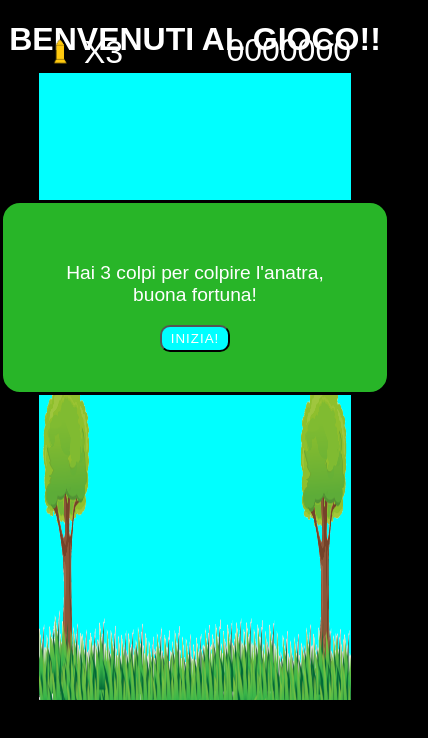
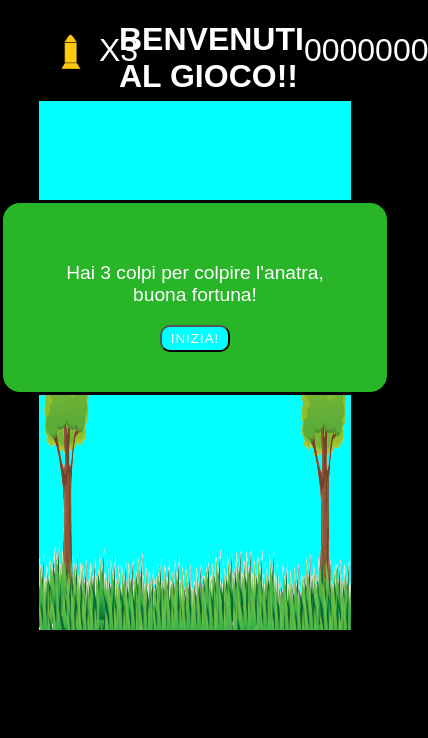
Before and after one commit to symon90/giochino, a plain HTML site: page index.html in a window 390 px wide. Shown: the whole page, 428 px wide, since content can reach past the window. Drawn offline with Linux system fonts and the light colour scheme; a web font is replaced by a local one.

Commit message:
gestita la schermata per mobile

```diff
--- a/style.css
+++ b/style.css
@@ -8,10 +8,16 @@ body {
   color: white;
   font-family: "Atari", sans-serif;
 }
+header {
+  width: 80%;
+  display: flex;
+  justify-content: space-between;
+}
 .punteggio {
-  position: absolute;
-  top: 0px;
+  /* position: absolute;
+  top: 0px; */
   right: 10%;
+  width: 100px;
   font-size: xx-large;
 }
 
@@ -22,7 +28,7 @@ h1 {
 .container {
   position: relative;
   width: 80%;
-  height: 600px;
+  height: 500px;
   background-color: aqua;
 }
 #alberi {
@@ -30,7 +36,7 @@ h1 {
   width: 80%;
   z-index: 2;
   position: absolute;
-  top: 300px;
+  top: 230px;
   height: 400px;
   pointer-events: none;
 }
@@ -55,19 +61,21 @@ button {
 }
 
 .bullet {
-  position: absolute;
-  left: 10%;
-  top: 30px;
+  /* position: absolute; */
+  /* left: 10%;
+  top: 30px; */
   display: flex;
   align-items: flex-start;
-  width: 200px;
+  width: 80px;
 }
 .bullet_img {
-  width: 60px;
+  margin-top: 20px;
+  width: 90px;
 }
 .bullet_p {
   font-size: xx-large;
-  position: relative;
+  margin-left: -30px;
+  /* position: relative;
   top: -28px;
-  left: -15px;
+  left: -15px; */
 }
```
